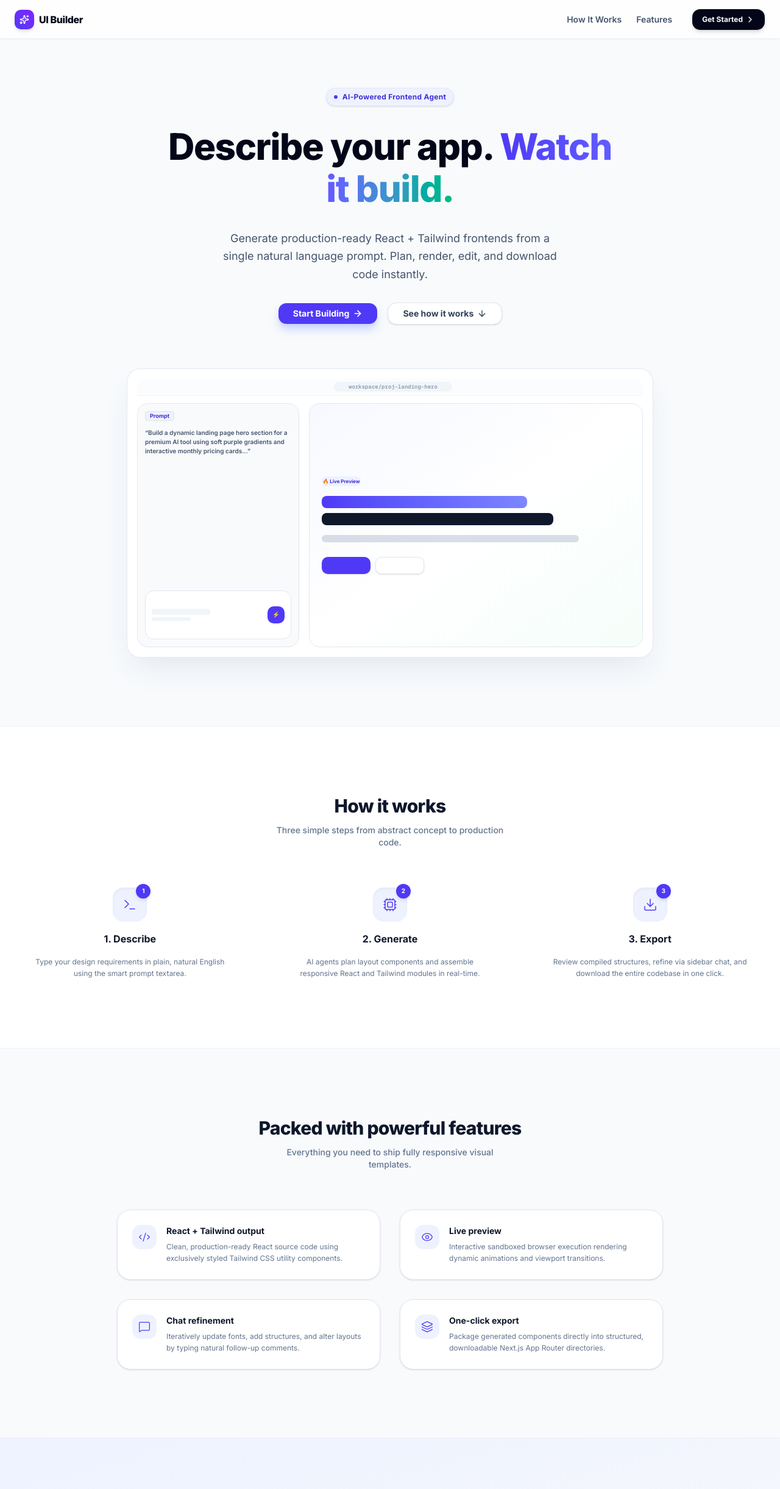
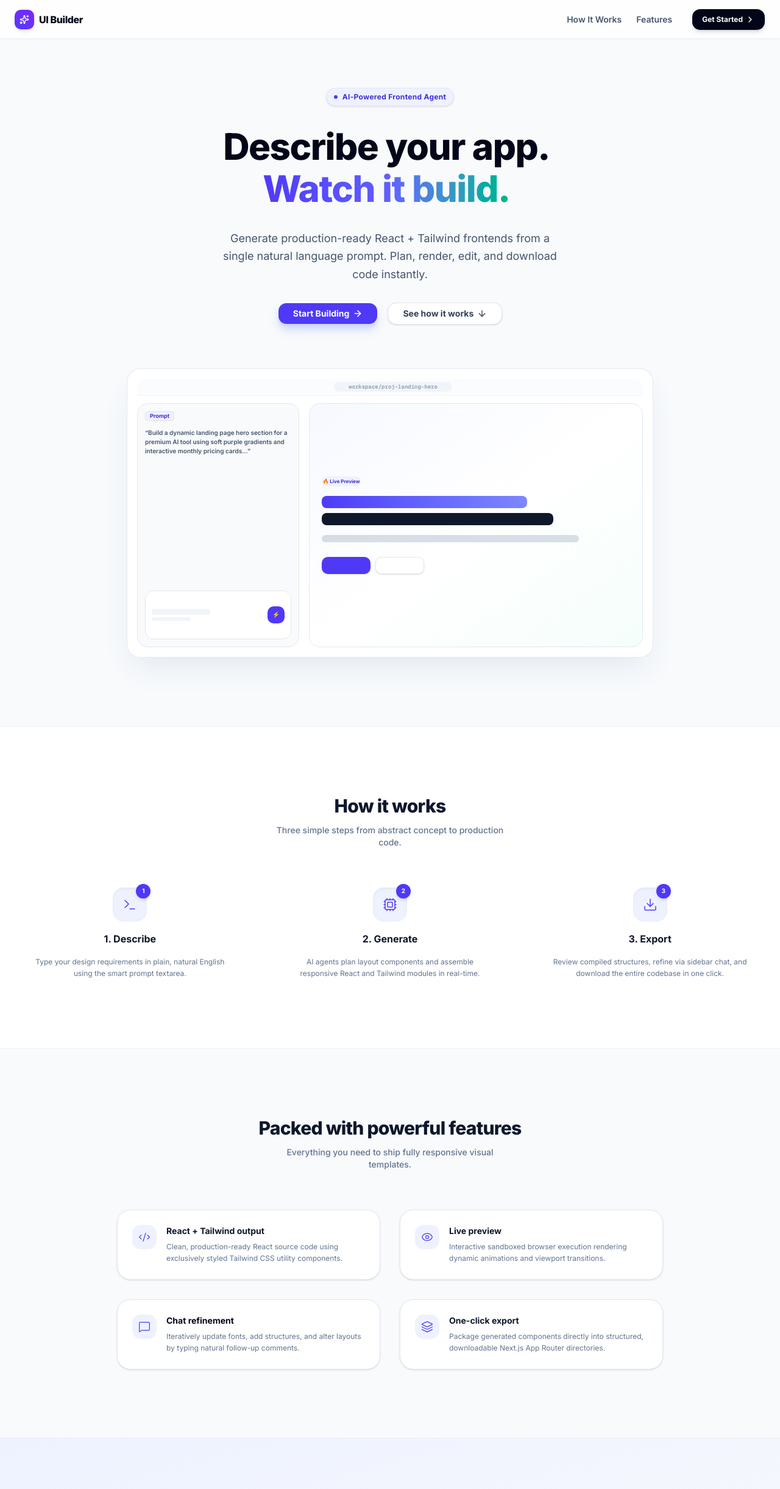
Before and after one commit to EktaTiwari21/ui-builder-frontend, a Next.js app: page / in a window 1280 px wide. Shown: the top 2441 px of the page at 61% size. Built offline with nearby package versions, Linux system fonts and the light colour scheme.

Commit message:
feat: implement Framer Motion landing page animations and refine LivePreview iframe srcdoc

```diff
--- a/app/page.tsx
+++ b/app/page.tsx
@@ -32,6 +32,52 @@ export default function MarketingLandingPage() {
       element.scrollIntoView({ behavior: "smooth" });
     }
   };
+
+  // Headline container stagger variant
+  const headlineContainerVariants = {
+    hidden: {},
+    visible: {
+      transition: {
+        staggerChildren: 0.08,
+      },
+    },
+  } as const;
+
+  // Individual word transition variant
+  const wordVariants = {
+    hidden: { opacity: 0, y: 15 },
+    visible: {
+      opacity: 1,
+      y: 0,
+      transition: {
+        duration: 0.5,
+        ease: "easeOut",
+      },
+    },
+  } as const;
+
+  // Stagger container for scroll entry elements
+  const staggerContainer = {
+    hidden: {},
+    visible: {
+      transition: {
+        staggerChildren: 0.15,
+      },
+    },
+  } as const;
+
+  // Slide-in left transition for scroll entry
+  const slideInLeft = {
+    hidden: { opacity: 0, x: -50 },
+    visible: {
+      opacity: 1,
+      x: 0,
+      transition: {
+        duration: 0.6,
+        ease: "easeOut",
+      },
+    },
+  } as const;
 
   return (
     <div className="min-h-screen bg-slate-50 text-slate-900 font-sans antialiased overflow-x-hidden">
@@ -81,33 +127,62 @@ export default function MarketingLandingPage() {
         <div className="absolute top-12 left-1/4 w-80 h-80 bg-indigo-200/50 rounded-full blur-3xl opacity-40 -z-10 animate-pulse duration-[6000ms]" />
         <div className="absolute bottom-20 right-1/4 w-80 h-80 bg-emerald-200/40 rounded-full blur-3xl opacity-40 -z-10 animate-pulse duration-[8000ms]" />
 
-        <motion.div
-          initial={{ opacity: 0, y: 30 }}
-          animate={{ opacity: 1, y: 0 }}
-          transition={{ duration: 0.8, ease: "easeOut" }}
-          className="text-center space-y-8 flex flex-col items-center"
-        >
+        <div className="text-center space-y-8 flex flex-col items-center">
           {/* Tagline Badge */}
-          <div className="inline-flex items-center gap-2 px-3 py-1.5 bg-indigo-50 border border-indigo-100 rounded-full text-indigo-700 text-xs font-bold shadow-sm tracking-wide select-none">
+          <motion.div
+            initial={{ opacity: 0, y: -10 }}
+            animate={{ opacity: 1, y: 0 }}
+            transition={{ duration: 0.6 }}
+            className="inline-flex items-center gap-2 px-3 py-1.5 bg-indigo-50 border border-indigo-100 rounded-full text-indigo-700 text-xs font-bold shadow-sm tracking-wide select-none"
+          >
             <span className="w-1.5 h-1.5 rounded-full bg-indigo-600 animate-pulse" />
             AI-Powered Frontend Agent
-          </div>
+          </motion.div>
 
           {/* Heading */}
-          <h1 className="text-4xl sm:text-6xl font-extrabold tracking-tight text-slate-950 leading-[1.15] max-w-3xl">
-            Describe your app.{" "}
-            <span className="bg-gradient-to-r from-indigo-600 via-indigo-500 to-emerald-500 bg-clip-text text-transparent">
-              Watch it build.
+          <motion.h1
+            variants={headlineContainerVariants}
+            initial="hidden"
+            animate="visible"
+            className="text-4xl sm:text-6xl font-extrabold tracking-tight text-slate-950 leading-[1.15] max-w-3xl"
+          >
+            {"Describe your app.".split(" ").map((word, i) => (
+              <motion.span key={`h1-1-${i}`} variants={wordVariants} className="inline-block mr-2 sm:mr-3">
+                {word}
+              </motion.span>
+            ))}
+            {" "}
+            <span className="bg-gradient-to-r from-indigo-600 via-indigo-500 to-emerald-500 bg-clip-text text-transparent inline-block">
+              {"Watch it build.".split(" ").map((word, i) => (
+                <motion.span key={`h1-2-${i}`} variants={wordVariants} className="inline-block mr-2 sm:mr-3">
+                  {word}
+                </motion.span>
+              ))}
             </span>
-          </h1>
+          </motion.h1>
 
           {/* Subtext */}
-          <p className="text-base sm:text-lg text-slate-600 max-w-xl leading-relaxed">
+          <motion.p
+            initial={{ opacity: 0 }}
+            animate={{ opacity: 1 }}
+            transition={{ delay: 0.98 + 0.3, duration: 0.6, ease: "easeOut" }}
+            className="text-base sm:text-lg text-slate-600 max-w-xl leading-relaxed"
+          >
             Generate production-ready React + Tailwind frontends from a single natural language prompt. Plan, render, edit, and download code instantly.
-          </p>
+          </motion.p>
 
           {/* CTA Buttons */}
-          <div className="flex flex-col sm:flex-row gap-4 justify-center w-full max-w-xs sm:max-w-md">
+          <motion.div
+            initial={{ opacity: 0, y: 20 }}
+            animate={{ opacity: 1, y: 0 }}
+            transition={{
+              delay: 1.5,
+              type: "spring",
+              stiffness: 100,
+              damping: 15,
+            }}
+            className="flex flex-col sm:flex-row gap-4 justify-center w-full max-w-xs sm:max-w-md"
+          >
             <Button className="px-6 py-3.5 bg-indigo-600 hover:bg-indigo-700 text-white font-bold rounded-xl shadow-lg shadow-indigo-200 text-sm transition duration-200 flex items-center justify-center gap-1.5 active:scale-95" asChild>
               <Link href="/dashboard">
                 <span>Start Building</span>
@@ -122,10 +197,20 @@ export default function MarketingLandingPage() {
               <span>See how it works</span>
               <ArrowDown className="w-4 h-4" />
             </Button>
-          </div>
+          </motion.div>
 
           {/* High-Fidelity UI Mockup Panel */}
-          <div className="w-full max-w-4xl pt-10 px-2 sm:px-4">
+          <motion.div
+            animate={{
+              y: [0, -6, 0],
+            }}
+            transition={{
+              duration: 3,
+              repeat: Infinity,
+              ease: "easeInOut",
+            }}
+            className="w-full max-w-4xl pt-10 px-2 sm:px-4"
+          >
             <div className="border border-slate-200/90 rounded-3xl bg-white shadow-2xl shadow-slate-200 p-3 sm:p-4 select-none relative">
               {/* Header Bar */}
               <div className="h-7 border-b border-slate-100 bg-slate-50/50 rounded-t-xl px-3 flex items-center justify-between mb-3">
@@ -183,8 +268,8 @@ export default function MarketingLandingPage() {
                 </div>
               </div>
             </div>
-          </div>
-        </motion.div>
+          </motion.div>
+        </div>
       </header>
 
       {/* 3. HOW IT WORKS SECTION */}
@@ -202,9 +287,15 @@ export default function MarketingLandingPage() {
             </p>
           </div>
 
-          <div className="grid grid-cols-1 md:grid-cols-3 gap-8 sm:gap-12 text-center">
+          <motion.div
+            variants={staggerContainer}
+            initial="hidden"
+            whileInView="visible"
+            viewport={{ once: true }}
+            className="grid grid-cols-1 md:grid-cols-3 gap-8 sm:gap-12 text-center"
+          >
             {/* Step 1 */}
-            <div className="space-y-4 flex flex-col items-center">
+            <motion.div variants={slideInLeft} className="space-y-4 flex flex-col items-center">
               <div className="w-14 h-14 rounded-2xl bg-indigo-50 text-indigo-600 flex items-center justify-center shadow-inner relative">
                 <Terminal className="w-6 h-6 stroke-[1.5]" />
                 <span className="absolute -top-1.5 -right-1.5 w-6 h-6 rounded-full bg-indigo-600 text-white flex items-center justify-center text-[10px] font-bold shadow-md shadow-indigo-150">
@@ -215,10 +306,10 @@ export default function MarketingLandingPage() {
               <p className="text-xs text-slate-500 max-w-xs leading-relaxed">
                 Type your design requirements in plain, natural English using the smart prompt textarea.
               </p>
-            </div>
+            </motion.div>
 
             {/* Step 2 */}
-            <div className="space-y-4 flex flex-col items-center">
+            <motion.div variants={slideInLeft} className="space-y-4 flex flex-col items-center">
               <div className="w-14 h-14 rounded-2xl bg-indigo-50 text-indigo-600 flex items-center justify-center shadow-inner relative">
                 <Cpu className="w-6 h-6 stroke-[1.5]" />
                 <span className="absolute -top-1.5 -right-1.5 w-6 h-6 rounded-full bg-indigo-600 text-white flex items-center justify-center text-[10px] font-bold shadow-md shadow-indigo-150">
@@ -229,10 +320,10 @@ export default function MarketingLandingPage() {
               <p className="text-xs text-slate-500 max-w-xs leading-relaxed">
                 AI agents plan layout components and assemble responsive React and Tailwind modules in real-time.
               </p>
-            </div>
+            </motion.div>
 
             {/* Step 3 */}
-            <div className="space-y-4 flex flex-col items-center">
+            <motion.div variants={slideInLeft} className="space-y-4 flex flex-col items-center">
               <div className="w-14 h-14 rounded-2xl bg-indigo-50 text-indigo-600 flex items-center justify-center shadow-inner relative">
                 <Download className="w-6 h-6 stroke-[1.5]" />
                 <span className="absolute -top-1.5 -right-1.5 w-6 h-6 rounded-full bg-indigo-600 text-white flex items-center justify-center text-[10px] font-bold shadow-md shadow-indigo-150">
@@ -243,8 +334,8 @@ export default function MarketingLandingPage() {
               <p className="text-xs text-slate-500 max-w-xs leading-relaxed">
                 Review compiled structures, refine via sidebar chat, and download the entire codebase in one click.
               </p>
-            </div>
-          </div>
+            </motion.div>
+          </motion.div>
         </div>
       </section>
 
@@ -263,7 +354,14 @@ export default function MarketingLandingPage() {
           {/* 2x2 Features Grid */}
           <div className="grid grid-cols-1 md:grid-cols-2 gap-8 max-w-4xl mx-auto">
             {/* Feature 1 */}
-            <div className="p-6 bg-white border border-slate-200 rounded-3xl shadow-sm hover:shadow-md hover:border-slate-300 transition-all duration-300 flex items-start gap-4">
+            <motion.div
+              initial={{ opacity: 0, scale: 0.95 }}
+              whileInView={{ opacity: 1, scale: 1 }}
+              viewport={{ once: true }}
+              whileHover={{ y: -4 }}
+              transition={{ duration: 0.3, ease: "easeOut" }}
+              className="p-6 bg-white border border-slate-200 rounded-3xl shadow-sm hover:shadow-md hover:border-slate-300 transition-colors duration-300 flex items-start gap-4"
+            >
               <div className="w-10 h-10 rounded-xl bg-indigo-50 text-indigo-600 flex items-center justify-center shrink-0">
                 <Code2 className="w-5 h-5 stroke-[1.5]" />
               </div>
@@ -273,10 +371,17 @@ export default function MarketingLandingPage() {
                   Clean, production-ready React source code using exclusively styled Tailwind CSS utility components.
                 </p>
               </div>
-            </div>
+            </motion.div>
 
             {/* Feature 2 */}
-            <div className="p-6 bg-white border border-slate-200 rounded-3xl shadow-sm hover:shadow-md hover:border-slate-300 transition-all duration-300 flex items-start gap-4">
+            <motion.div
+              initial={{ opacity: 0, scale: 0.95 }}
+              whileInView={{ opacity: 1, scale: 1 }}
+              viewport={{ once: true }}
+              whileHover={{ y: -4 }}
+              transition={{ duration: 0.3, ease: "easeOut" }}
+              className="p-6 bg-white border border-slate-200 rounded-3xl shadow-sm hover:shadow-md hover:border-slate-300 transition-colors duration-300 flex items-start gap-4"
+            >
               <div className="w-10 h-10 rounded-xl bg-indigo-50 text-indigo-600 flex items-center justify-center shrink-0">
                 <Eye className="w-5 h-5 stroke-[1.5]" />
               </div>
@@ -286,23 +391,37 @@ export default function MarketingLandingPage() {
                   Interactive sandboxed browser execution rendering dynamic animations and viewport transitions.
                 </p>
               </div>
-            </div>
+            </motion.div>
 
             {/* Feature 3 */}
-            <div className="p-6 bg-white border border-slate-200 rounded-3xl shadow-sm hover:shadow-md hover:border-slate-300 transition-all duration-300 flex items-start gap-4">
+            <motion.div
+              initial={{ opacity: 0, scale: 0.95 }}
+              whileInView={{ opacity: 1, scale: 1 }}
+              viewport={{ once: true }}
+              whileHover={{ y: -4 }}
+              transition={{ duration: 0.3, ease: "easeOut" }}
+              className="p-6 bg-white border border-slate-200 rounded-3xl shadow-sm hover:shadow-md hover:border-slate-300 transition-colors duration-300 flex items-start gap-4"
+            >
               <div className="w-10 h-10 rounded-xl bg-indigo-50 text-indigo-600 flex items-center justify-center shrink-0">
                 <MessageSquare className="w-5 h-5 stroke-[1.5]" />
               </div>
               <div className="space-y-1.5">
-                <h4 className="font-bold text-slate-900 text-sm">Chat refinement</h4>
+                <h4 className="font-bold text-slate-950 text-sm">Chat refinement</h4>
                 <p className="text-xs text-slate-500 leading-relaxed">
                   Iteratively update fonts, add structures, and alter layouts by typing natural follow-up comments.
                 </p>
               </div>
-            </div>
+            </motion.div>
 
             {/* Feature 4 */}
-            <div className="p-6 bg-white border border-slate-200 rounded-3xl shadow-sm hover:shadow-md hover:border-slate-300 transition-all duration-300 flex items-start gap-4">
+            <motion.div
+              initial={{ opacity: 0, scale: 0.95 }}
+              whileInView={{ opacity: 1, scale: 1 }}
+              viewport={{ once: true }}
+              whileHover={{ y: -4 }}
+              transition={{ duration: 0.3, ease: "easeOut" }}
+              className="p-6 bg-white border border-slate-200 rounded-3xl shadow-sm hover:shadow-md hover:border-slate-300 transition-colors duration-300 flex items-start gap-4"
+            >
               <div className="w-10 h-10 rounded-xl bg-indigo-50 text-indigo-600 flex items-center justify-center shrink-0">
                 <Layers className="w-5 h-5 stroke-[1.5]" />
               </div>
@@ -312,13 +431,19 @@ export default function MarketingLandingPage() {
                   Package generated components directly into structured, downloadable Next.js App Router directories.
                 </p>
               </div>
-            </div>
+            </motion.div>
           </div>
         </div>
       </section>
 
       {/* 5. CTA SECTION */}
-      <section className="py-20 bg-gradient-to-br from-indigo-50 to-slate-50 border-t border-slate-200/60">
+      <motion.section
+        initial={{ opacity: 0 }}
+        whileInView={{ opacity: 1 }}
+        viewport={{ once: true }}
+        transition={{ duration: 0.8 }}
+        className="py-20 bg-gradient-to-br from-indigo-50 to-slate-50 border-t border-slate-200/60"
+      >
         <div className="max-w-4xl mx-auto px-6 text-center space-y-8">
           <h2 className="text-3xl sm:text-4xl font-extrabold tracking-tight text-slate-900">
             Ready to build your UI?
@@ -335,7 +460,7 @@ export default function MarketingLandingPage() {
             </Button>
           </div>
         </div>
-      </section>
+      </motion.section>
 
       {/* 6. FOOTER */}
       <footer className="h-16 bg-white border-t border-slate-200 flex items-center justify-center px-6">
--- a/components/preview/LivePreview.tsx
+++ b/components/preview/LivePreview.tsx
@@ -85,7 +85,7 @@ export function LivePreview({ code, isLoading }: LivePreviewProps) {
 <html lang="en" class="h-full">
 <head>
   <meta charset="UTF-8">
-  <meta name="viewport" content="width=device-width, initial-scale=1.0">
+  <meta name="viewport" content="width=device-width, initial-scale=1">
   <title>Novastack Sandbox Preview</title>
   <!-- Google Fonts -->
   <link rel="preconnect" href="https://fonts.googleapis.com">
@@ -108,11 +108,15 @@ export function LivePreview({ code, isLoading }: LivePreviewProps) {
   <!-- React 18 -->
   <script src="https://unpkg.com/react@18/umd/react.development.js" crossorigin></script>
   <script src="https://unpkg.com/react-dom@18/umd/react-dom.development.js" crossorigin></script>
+  <script>
+    window.react = window.React;
+  </script>
   <!-- lucide-react icons (makes all icons available as LucideReact.*) -->
   <script src="https://unpkg.com/lucide-react@0.468.0/dist/umd/lucide-react.js" crossorigin></script>
   <!-- Babel Standalone compiler -->
   <script src="https://unpkg.com/@babel/standalone/babel.min.js"></script>
   <style>
+    body { margin: 0; font-family: Inter, sans-serif; }
     ::-webkit-scrollbar { display: none; }
     body { -ms-overflow-style: none; scrollbar-width: none; }
   </style>
```
